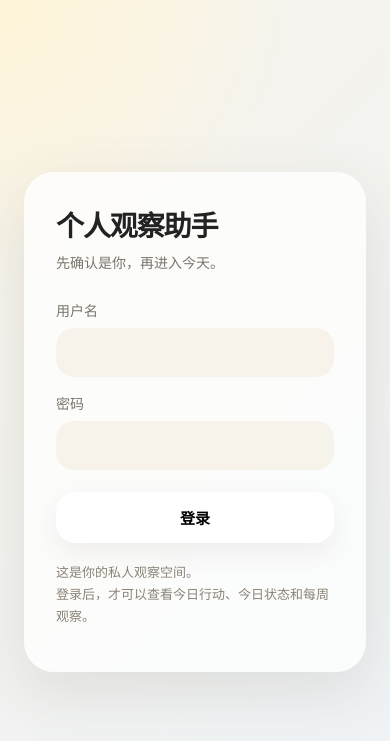
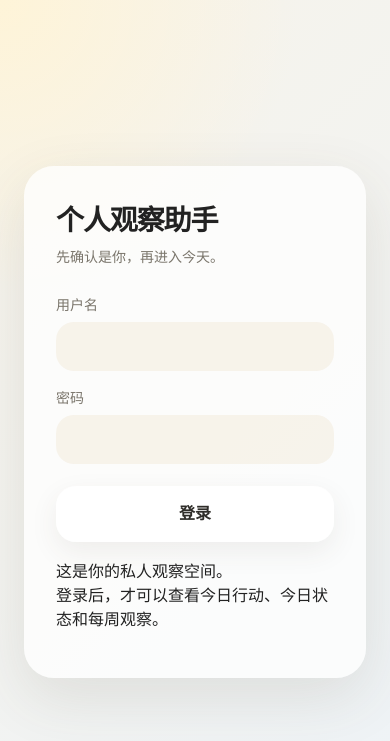
Before and after one commit to LeonLittle/personal-observation-system, a Django app: page /accounts/login/ in a window 390 px wide. Shown: the top 741 px of the page. Run offline with Django 5.2, Linux system fonts and the light colour scheme.

Commit message:
Fix mobile login button style

```diff
--- a/observations/templates/registration/login.html
+++ b/observations/templates/registration/login.html
@@ -79,21 +79,21 @@
         .button {
             margin-top: 22px;
             width: 100%;
+            min-height: 56px;
             border: none;
             border-radius: 20px;
-            padding: 15px;
+            padding: 15px 18px;
             background: rgba(255, 255, 255, 0.9);
-            font-size: 15px;
+            color: #2f2d29;
+            font-size: 16px;
             font-weight: 700;
             cursor: pointer;
             box-shadow: 0 10px 28px rgba(80, 70, 50, 0.08);
-        }
 
-        .note {
-            margin-top: 18px;
-            color: #8b8376;
-            font-size: 13px;
-            line-height: 1.7;
+            display: flex;
+            align-items: center;
+            justify-content: center;
+            line-height: 1.2;
         }
     </style>
 </head>
```
